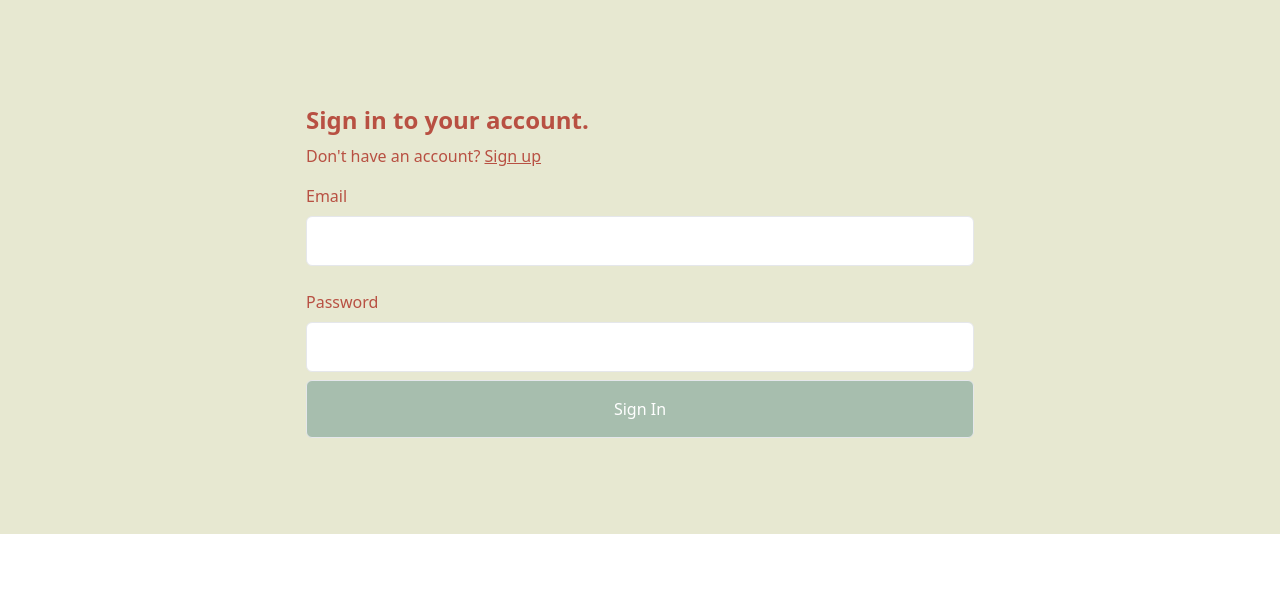
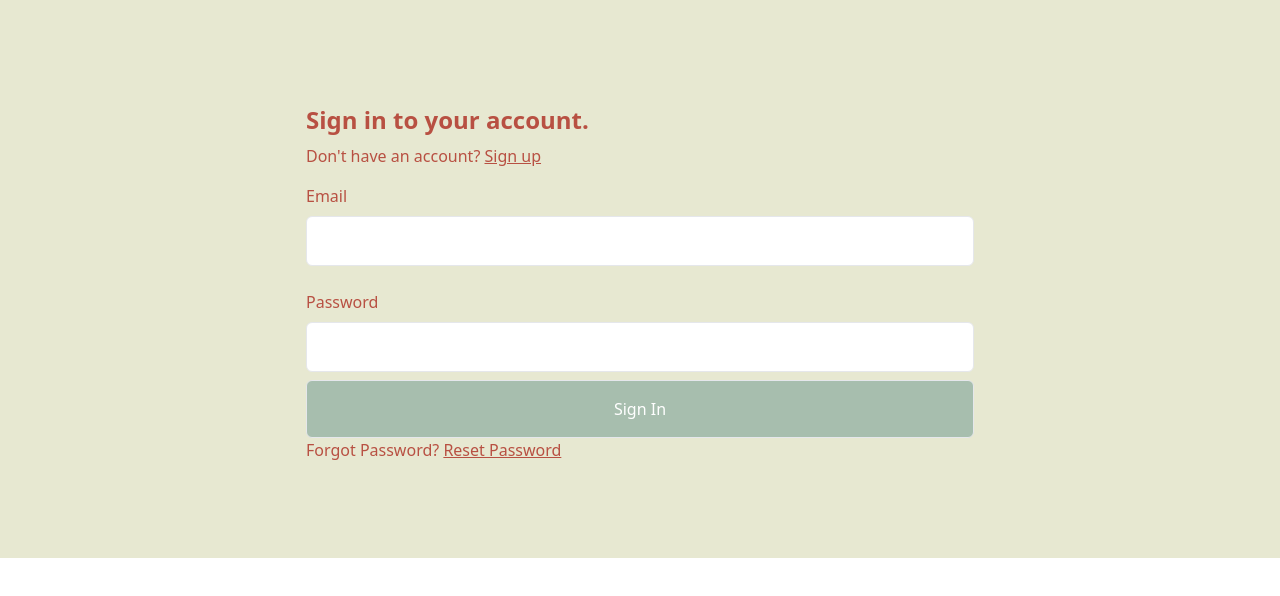
Before and after one commit to eduardoreyes007351208/wortrack2, a React (Create React App) app: page / in a window 1280 px wide. Shown: the top 596 px of the page. Built offline with nearby package versions, Linux system fonts and the light colour scheme; no server answers.

Commit message:
added password reset

```diff
--- a/src/App.js
+++ b/src/App.js
@@ -4,6 +4,7 @@ import Account from './components/account'
 import Signin from './components/signin'
 import Signup from './components/signup'
 import Userinfo from './components/userinfo'
+import Resetpassword from './components/resetpassword'
 import { AuthContextProvider } from './context/AuthContext'
 import ProtectedRoute from './components/ProtectedRoute'
 
@@ -20,6 +21,7 @@ function App() {
         <Route path='/signup' element={<Signup />} />
         <Route path='/account' element={<ProtectedRoute><Account /></ProtectedRoute>} />
         <Route path='/userinfo' element={<ProtectedRoute><Userinfo/></ProtectedRoute>} />
+        <Route path='/resetpassword' element={<Resetpassword />} />
         </Routes>
       </AuthContextProvider>
 
--- /dev/null
+++ b/src/components/resetpassword.jsx
@@ -0,0 +1,40 @@
+import React, { useState } from 'react'
+import { UserAuth } from '../context/AuthContext'
+import { useNavigate } from 'react-router-dom'
+
+const Resetpassword = () => {
+    const [email, setEmail] = useState('')
+    const {resetPassword} = UserAuth()
+    const navigate = useNavigate()
+
+    const sendEmail = async (e) => {
+        e.preventDefault()
+        try {
+            resetPassword(email)
+        } catch {
+            alert(e.message)
+        }
+    }
+
+    const returnHp = () => {
+        navigate('/')
+    }
+
+  return (
+    <div>
+        <div>
+            <h1>Reset Password</h1>
+            <form onSubmit={sendEmail}>
+                <div>
+                    <label>Enter Email</label>
+                    <input value={email} onChange={(e) => setEmail(e.target.value)} type="email" />
+                </div>
+                <button>Send Email</button>
+            </form>
+            <button onClick={returnHp}>Return Homepage</button>
+        </div>
+    </div>
+  )
+}
+
+export default Resetpassword
--- a/src/components/signin.jsx
+++ b/src/components/signin.jsx
@@ -53,6 +53,11 @@ const Signin = () => {
             </div>
             <button className={style.button}>Sign In</button>
         </form>
+        <div>
+            <p className={style.paragraph}>
+                Forgot Password? <Link to='/resetpassword' className='underline'>Reset Password</Link>
+            </p>
+        </div>
     </div>
   )
 }
--- a/src/context/AuthContext.js
+++ b/src/context/AuthContext.js
@@ -3,7 +3,8 @@ import {
     createUserWithEmailAndPassword,
     signInWithEmailAndPassword,
     signOut,
-    onAuthStateChanged
+    onAuthStateChanged,
+    sendPasswordResetEmail
 } from 'firebase/auth'
 import {auth} from '../firebase'
 
@@ -11,6 +12,10 @@ const UserContext = createContext()
 
 export const AuthContextProvider = ({children}) => {
     const [user, setUser] = useState({})
+
+    const resetPassword = (email) => {
+        return sendPasswordResetEmail(auth, email)
+    }
 
     const createUser = (email, password) => {
         return createUserWithEmailAndPassword(auth, email, password)
@@ -32,7 +37,7 @@ export const AuthContextProvider = ({children}) => {
     }, [])
 
     return (
-        <UserContext.Provider value={{createUser, user, logout, signIn}}>
+        <UserContext.Provider value={{createUser, user, logout, signIn, resetPassword}}>
             {children}
         </UserContext.Provider>
     )
```
